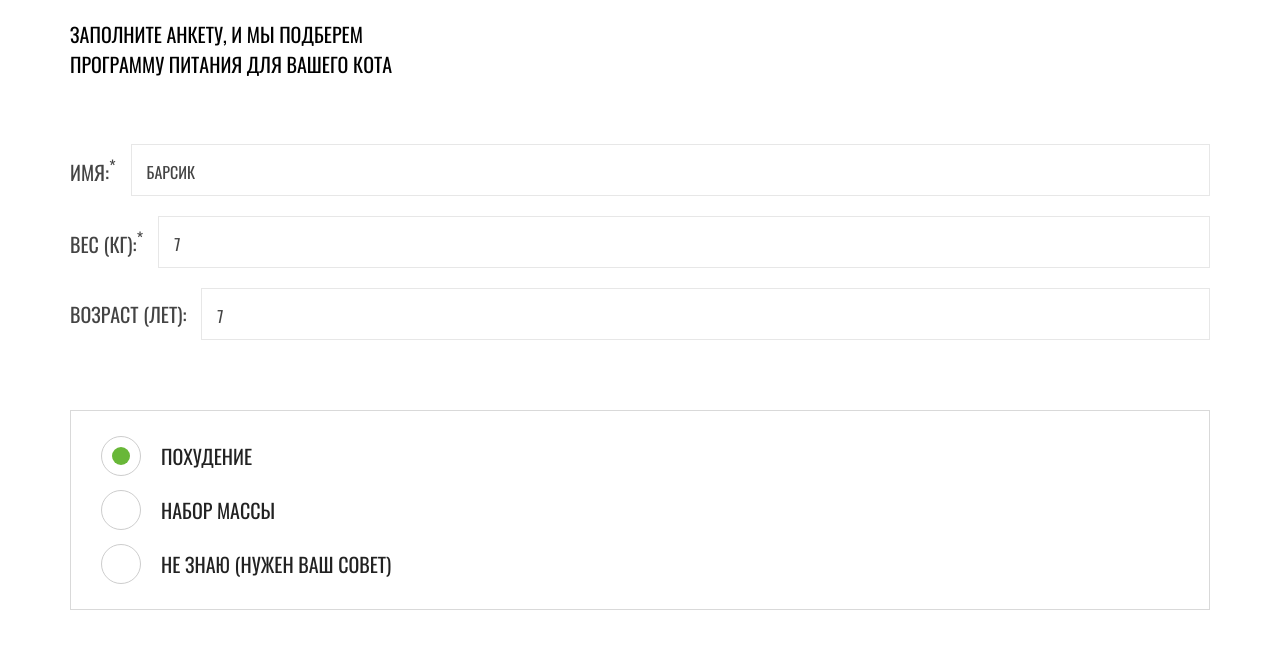
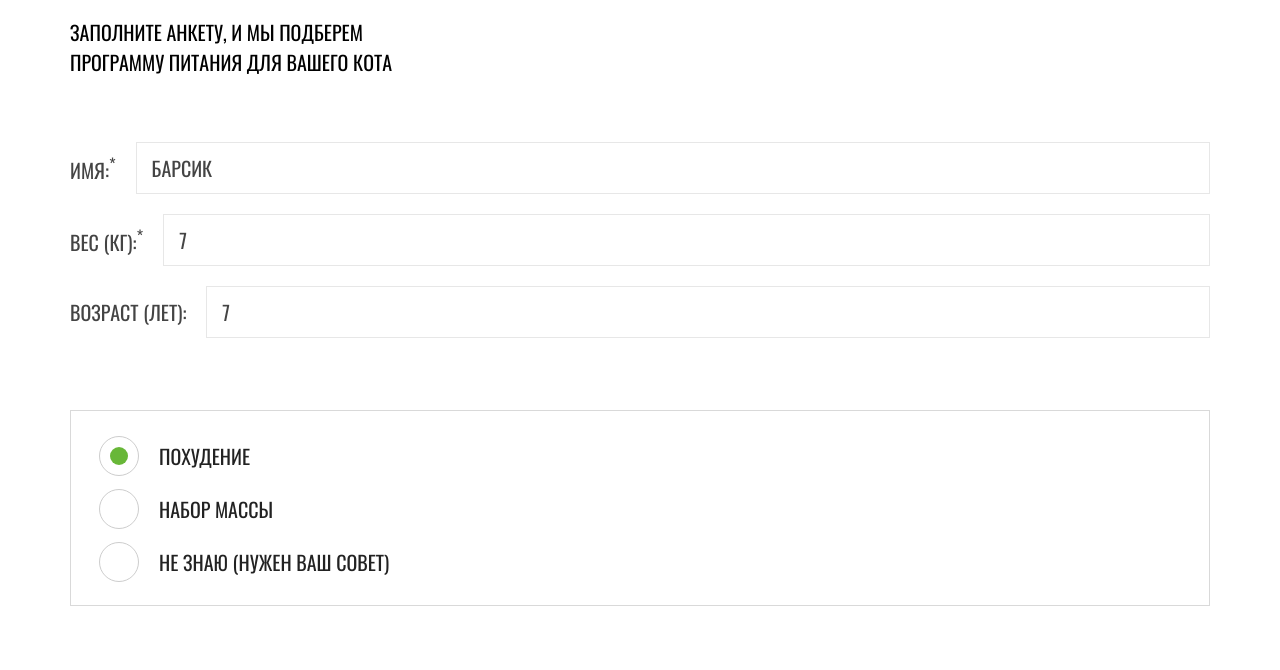
Before and after one commit to athene227/cat-energy, a website: page source/form.html in a window 1280 px wide. Shown: the part 239-909 px from the top of the page. Drawn offline with nearby package versions, Linux system fonts and the light colour scheme; files that its build step writes are made by us from their sources.

Commit message:
Завершаем верстку планшетной версии страницы формы

```diff
--- a/source/less/blocks/form.less
+++ b/source/less/blocks/form.less
@@ -51,23 +51,23 @@
   }
 
   @media (min-width: @tablet-width) {
-    margin-top: 65px;
-    margin-bottom: 65px;
+    margin-top: 63px;
+    margin-bottom: 63px;
     padding-left: 0;
     padding-right: 0;
 
     &--border {
-      margin-top: 70px;
-      margin-bottom: 75px;
-      padding-left: 30px;
+      margin-top: 72px;
+      margin-bottom: 74px;
+      padding-left: 28px;
       padding-right: 30px;
-      padding-bottom: 30px;
+      padding-bottom: 28px;
 
       border: 1px solid @border-color;
     }
 
     &--margin {
-      margin-bottom: 60px;
+      margin-bottom: 50px;
 
       .form__title {
         margin-bottom: 60px;
@@ -143,8 +143,14 @@
 
   @media (min-width: @tablet-width) {
     font-size: 20px;
+
+    margin-left: 20px;
     padding-top: 10px;
     padding-bottom: 10px;
+
+    &::placeholder {
+      font-size: 20px;
+    }
   }
 }
 
@@ -165,6 +171,10 @@
 
   &:last-child {
     margin-bottom: 0;
+  }
+
+  @media (min-width: @tablet-width) {
+    margin-bottom: 23px;
   }
 }
 
@@ -339,7 +349,7 @@
     font-size: 16px;
     margin-top: 0;
     margin-bottom: 0;
-    margin-left: 60px;
+    margin-left: 65px;
   }
 
   @media (min-width: @desktop-width) {
--- a/source/less/blocks/questionnaire.less
+++ b/source/less/blocks/questionnaire.less
@@ -3,7 +3,7 @@
   padding-bottom: 17px;
 
   @media (min-width: @tablet-width) {
-    padding-top: 40px;
+    padding-top: 38px;
     padding-bottom: 70px;
   }
 
```
